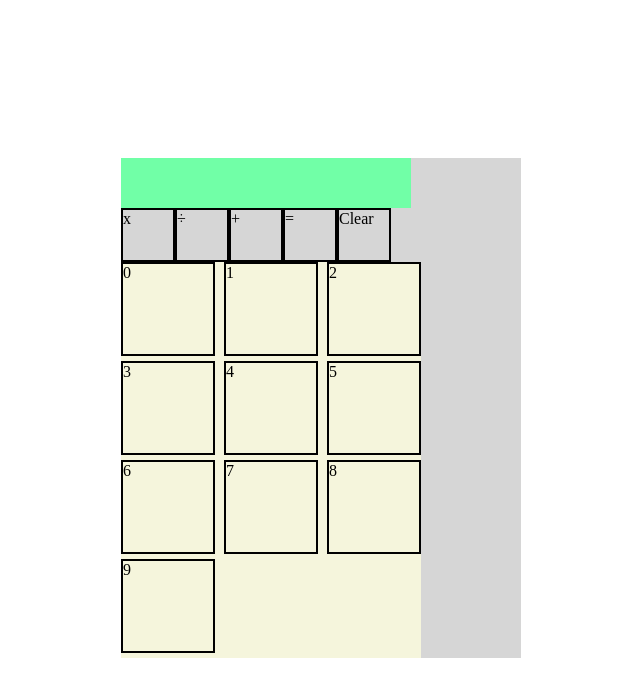
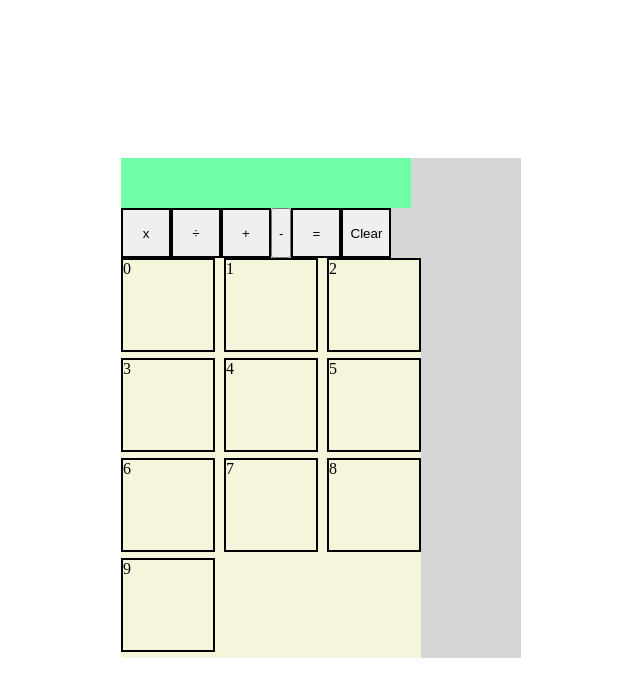
Before and after one commit to darkblitzrc/calculatorJS, a plain HTML site: page index.html in a window 1280 px wide. Shown: the whole page, without its empty margins (319-959 px from the left). Drawn offline with Linux system fonts and the light colour scheme.

Commit message:
Add buttons instead of divs for the operators

```diff
--- a/index.html
+++ b/index.html
@@ -10,13 +10,16 @@
 </head>
 <body>
     <div class="calcBody">
-        <div class="display"></div>
+        <div class="displayContainer">
+            <div class="display"></div>
+        </div>
         <div class="operators">
-            <div class="multiply">x</div>
-            <div class="divide">÷</div>
-            <div class="sum">+</div>
-            <div class="result">=</div>
-            <div class="clear">Clear</div>
+            <button class="multiply">x</button>
+            <button class="divide">÷</button>
+            <button class="sum">+</button>
+            <button class="substract">-</button>
+            <button class="result">=</button>
+            <button class="clear">Clear</button>
         </div>
         <div class="numPad">
         </div>
```
Also changed, not shown: 1 other file.
